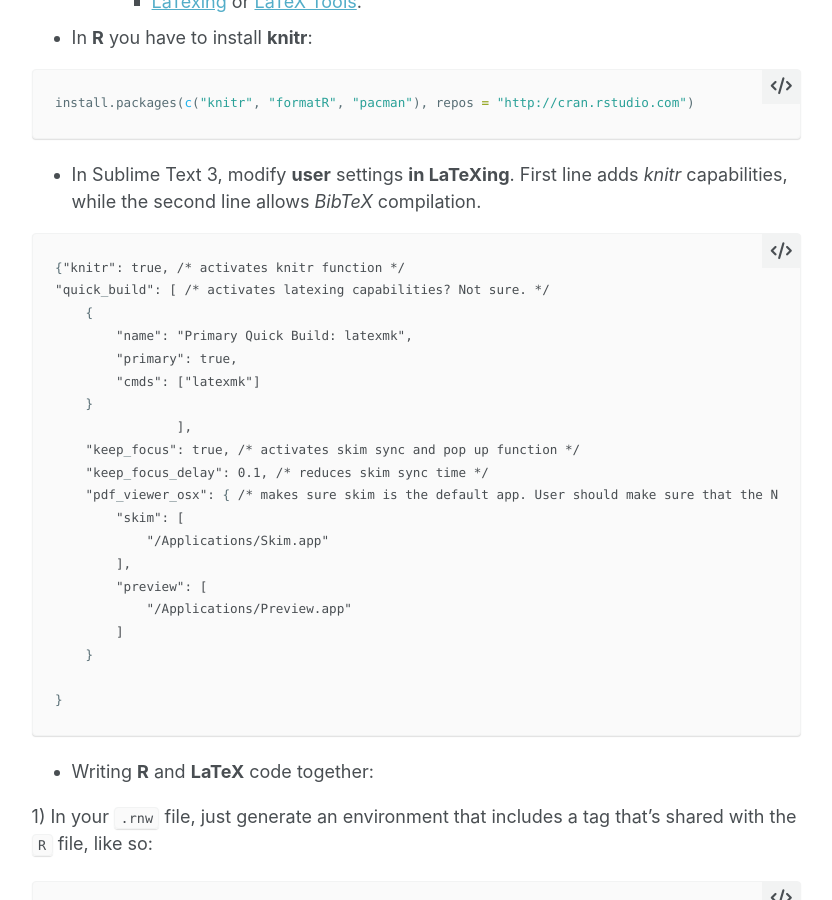
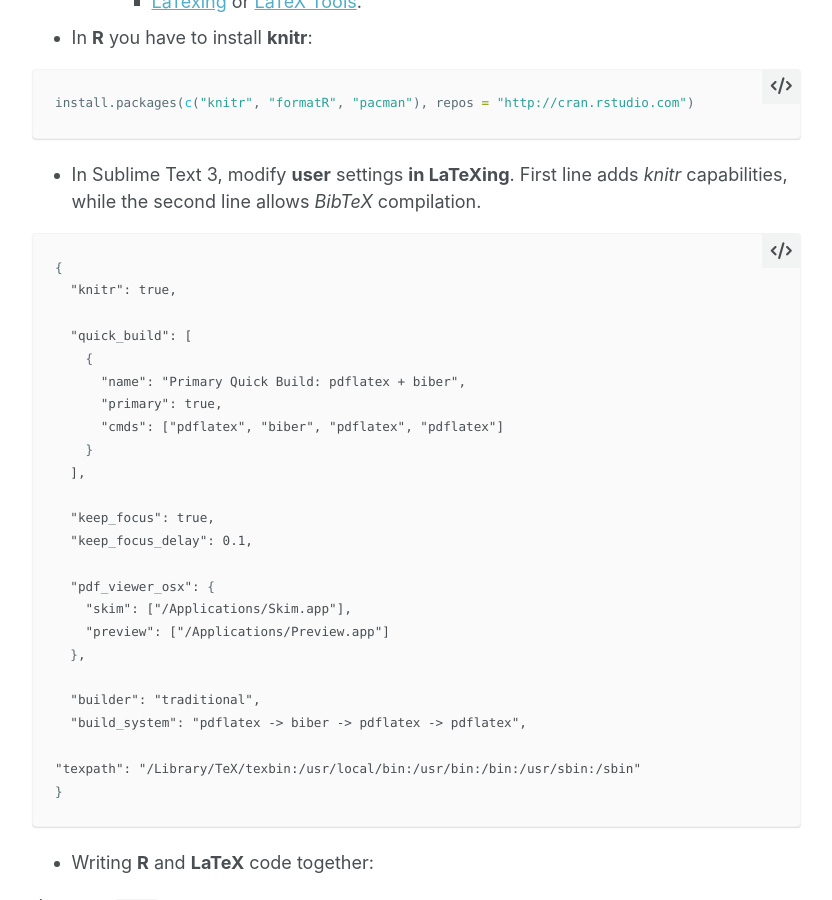
Before and after one commit to hbahamonde/hbahamonde.github.io, a Jekyll site: the page built from _posts/2012-01-01-blog-post-1.md, in a window 1280 px wide and 900 px high, scrolled down 684 px. Shown: the whole window, without its empty margins (250-1082 px from the left). Built offline with Jekyll 4.4.1, drawn with Linux system fonts in a browser that asks for light colours; some of the changed text lies outside the part shown.

Commit message:
fixes library issue

````diff
--- a/_posts/2012-01-01-blog-post-1.md
+++ b/_posts/2012-01-01-blog-post-1.md
@@ -33,25 +33,29 @@ install.packages(c("knitr", "formatR", "pacman"), repos = "http://cran.rstudio.c
 * In Sublime Text 3, modify **user** settings **in LaTeXing**. First line adds *knitr* capabilities, while the second line allows *BibTeX* compilation.
 
 ```tex
-{"knitr": true, /* activates knitr function */
-"quick_build": [ /* activates latexing capabilities? Not sure. */
+{
+  "knitr": true,
+
+  "quick_build": [
     {
-        "name": "Primary Quick Build: latexmk",
-        "primary": true,
-        "cmds": ["latexmk"]
+      "name": "Primary Quick Build: pdflatex + biber",
+      "primary": true,
+      "cmds": ["pdflatex", "biber", "pdflatex", "pdflatex"]
     }
-                ],
-    "keep_focus": true, /* activates skim sync and pop up function */
-    "keep_focus_delay": 0.1, /* reduces skim sync time */
-    "pdf_viewer_osx": { /* makes sure skim is the default app. User should make sure that the NAME OF the app is correct too (it might change with some updates) */
-        "skim": [
-            "/Applications/Skim.app"
-        ],
-        "preview": [
-            "/Applications/Preview.app"
-        ]
-    }
+  ],
 
+  "keep_focus": true,
+  "keep_focus_delay": 0.1,
+
+  "pdf_viewer_osx": {
+    "skim": ["/Applications/Skim.app"],
+    "preview": ["/Applications/Preview.app"]
+  },
+
+  "builder": "traditional",
+  "build_system": "pdflatex -> biber -> pdflatex -> pdflatex",
+
+"texpath": "/Library/TeX/texbin:/usr/local/bin:/usr/bin:/bin:/usr/sbin:/sbin"
 }
 ```
 
````
